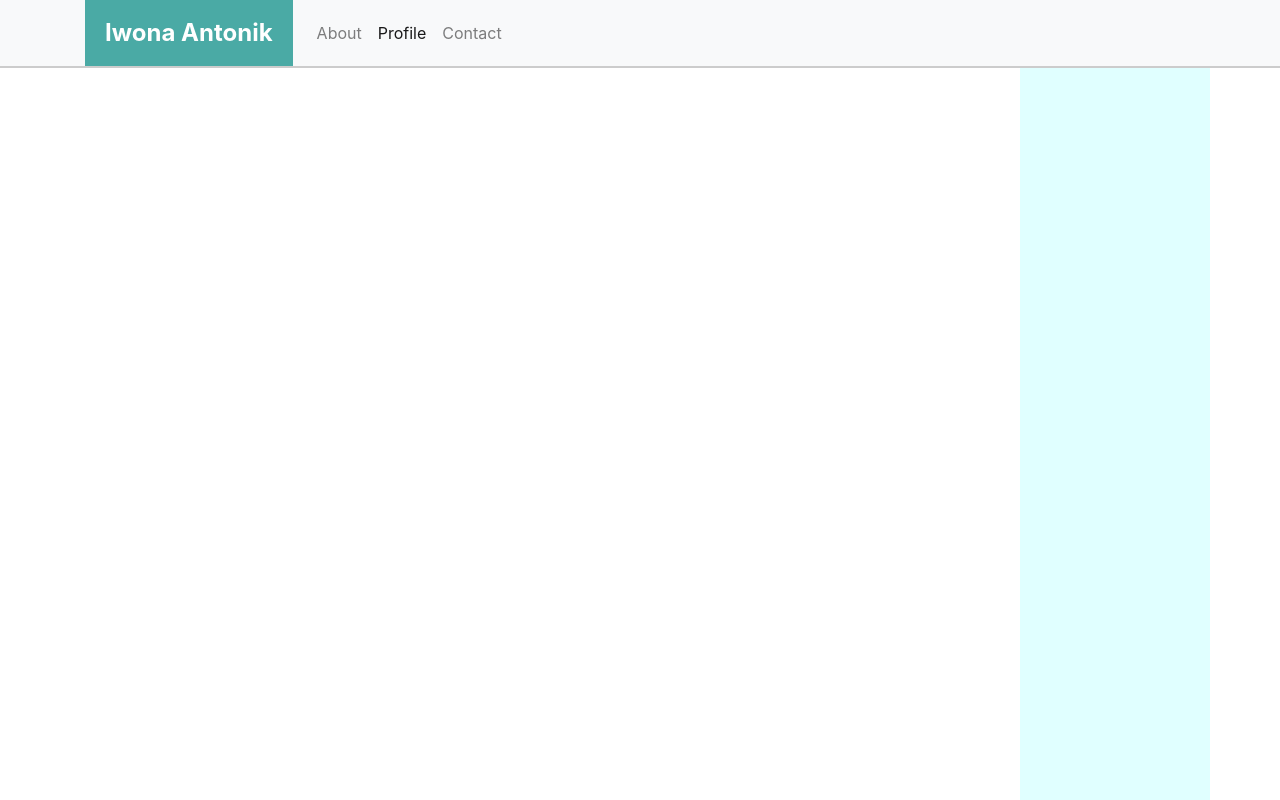
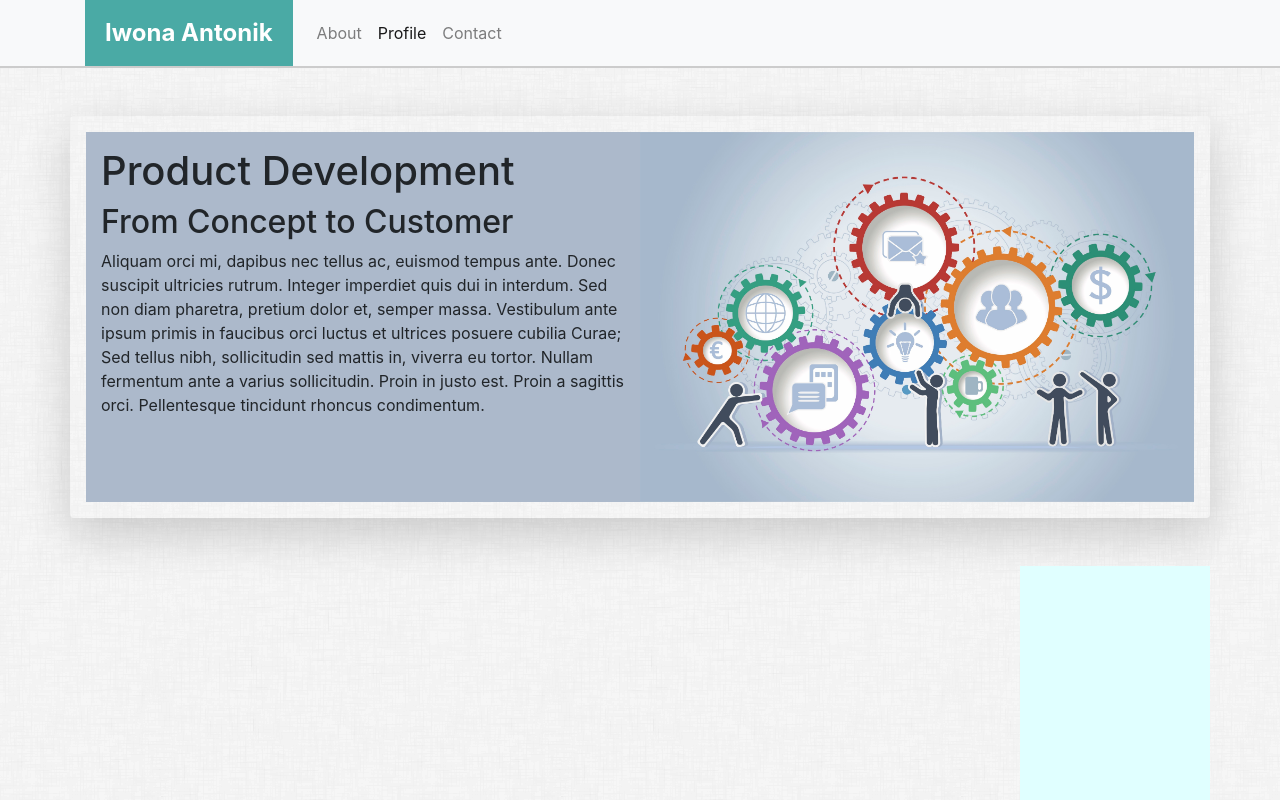
Before and after one commit to iantonik/Bootstrap-Portfolio, a plain HTML site: page portfolio.html in a window 1280 px wide. Shown: the top 800 px of the page. Drawn offline with nearby package versions, Linux system fonts and the light colour scheme.

Commit message:
work in progress

```diff
--- a/assets/css/portfolio_style.css
+++ b/assets/css/portfolio_style.css
@@ -3,3 +3,14 @@
       height: 1000px;
       background-color: lightcyan;
   }
+  .prod-dev{
+      padding:0;
+      background-color: #acb9cb;
+  }
+  .prod-dev-text{
+      padding: 15px;
+  }
+
+  .prod-dev img {
+      max-width: 100%;
+  }
--- a/portfolio.html
+++ b/portfolio.html
@@ -45,10 +45,29 @@
     </nav>
 
     <div class="container">
+        <div class="row shadow-lg p-3 mb-5 mt-5 bg-gray rounded">
+            <div class="col-md-6 prod-dev prod-dev-text">
+
+                <h1>Product Development</h1>
+                <h2>From Concept to Customer</h2>
+                <p>Aliquam orci mi, dapibus nec tellus ac, euismod tempus ante. Donec suscipit ultricies rutrum.
+                    Integer imperdiet quis dui in interdum. Sed non diam pharetra, pretium dolor et, semper massa.
+                    Vestibulum ante ipsum primis in faucibus orci luctus et ultrices posuere cubilia Curae; Sed tellus
+                    nibh, sollicitudin sed mattis in, viverra eu tortor. Nullam fermentum ante a varius sollicitudin.
+                    Proin in justo est. Proin a sagittis orci. Pellentesque tincidunt rhoncus condimentum.</p>
+
+
+            </div>
+            <div class="col-md-6 prod-dev">
+                <img src="assets/images/Systems-thinking.jpg" alt="Systems Thinking">
+
+
+            </div>
+
+        </div>
         <div class='row'>
             <div class="col-md-10">
 
-                <div id="octagon"></div>
 
 
             </div>
```
Also changed, not shown: assets/images/Colorful-brain.jpg (added), assets/images/Systems-thinking.jpg (added), assets/images/dust_scratches.png (added), 1 other file. Lines whose indentation alone changed are shown as unchanged.
